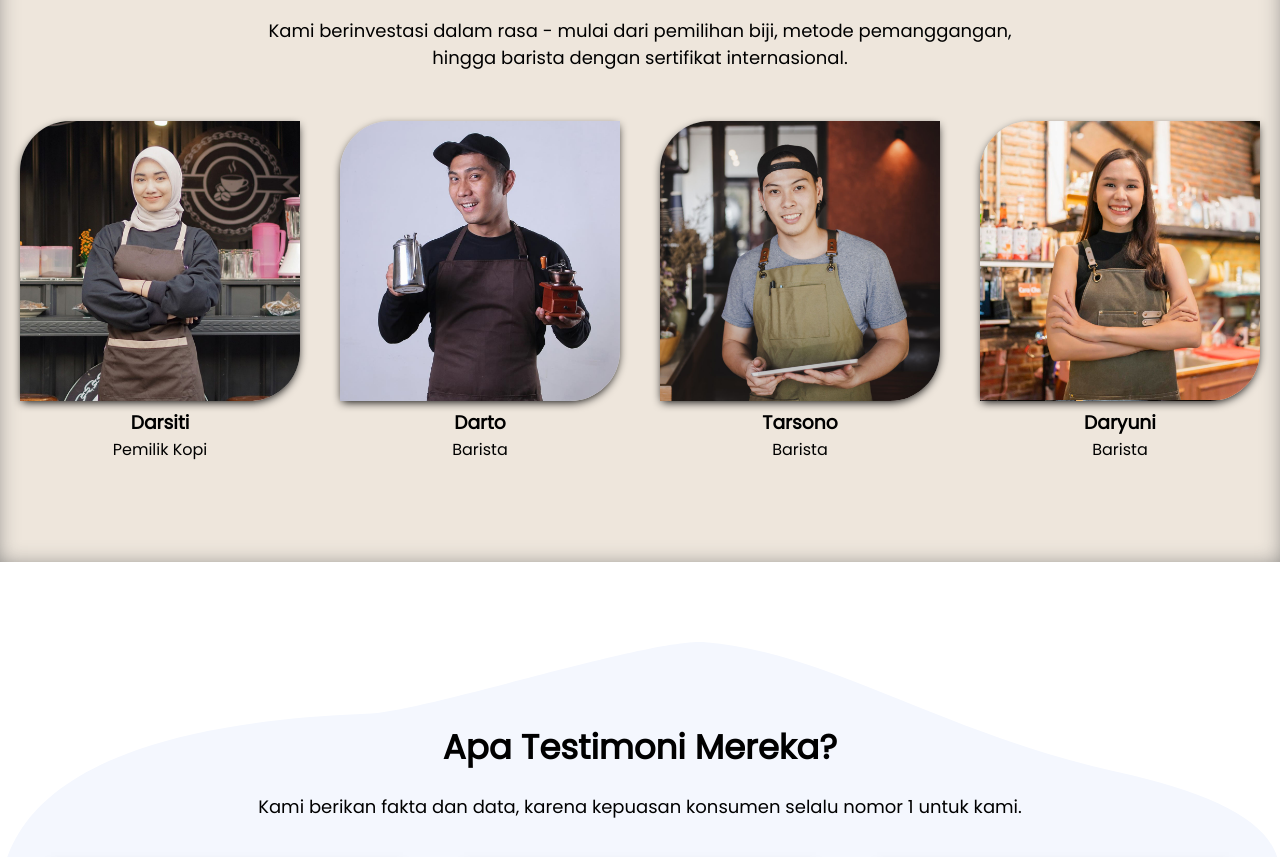
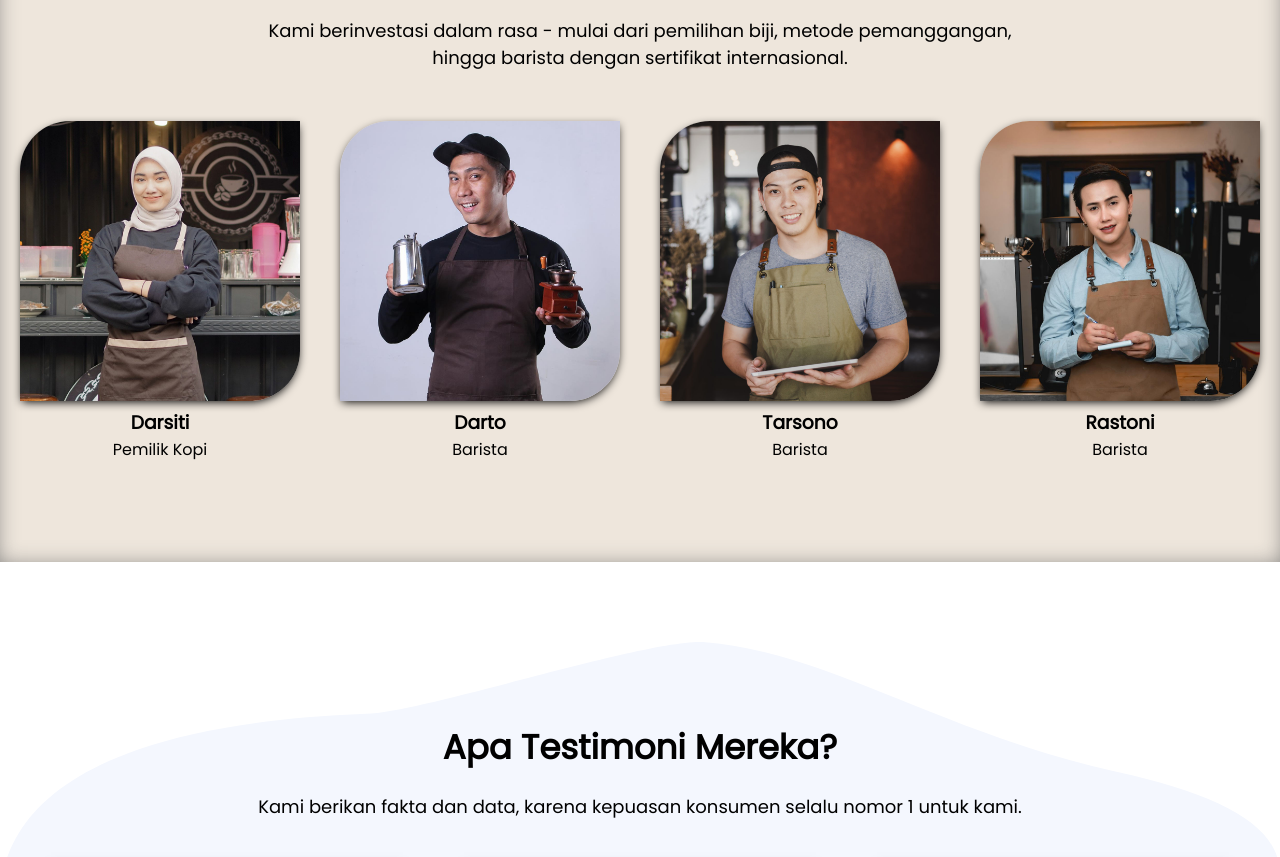
Before and after one commit to lukmanbrebes/kopikuy, a plain HTML site: page index.html in a window 1280 px wide. Shown: the part 2555-3412 px from the top of the page. Drawn offline with Linux system fonts and the light colour scheme.

Commit message:
Update index.html

```diff
--- a/index.html
+++ b/index.html
@@ -94,8 +94,8 @@ hingga barista dengan sertifikat internasional.
 <h3>Darto</h3><p>Barista</p></div>
 <div class="col-team"><img src="images/team/team1.jpg" alt="">
 <h3>Tarsono</h3><p>Barista</p></div>
-<div class="col-team"><img src="images/team/team4.jpg"">
-    <h3>Daryuni</h3><p>Barista</p></div>
+<div class="col-team"><img src="images/team/team5.jpg">
+    <h3>Rastoni</h3><p>Barista</p></div>
         </section>
     <section id="review" class="review">
         <h2 class="judul-review">Apa Testimoni Mereka?</h2>
```
